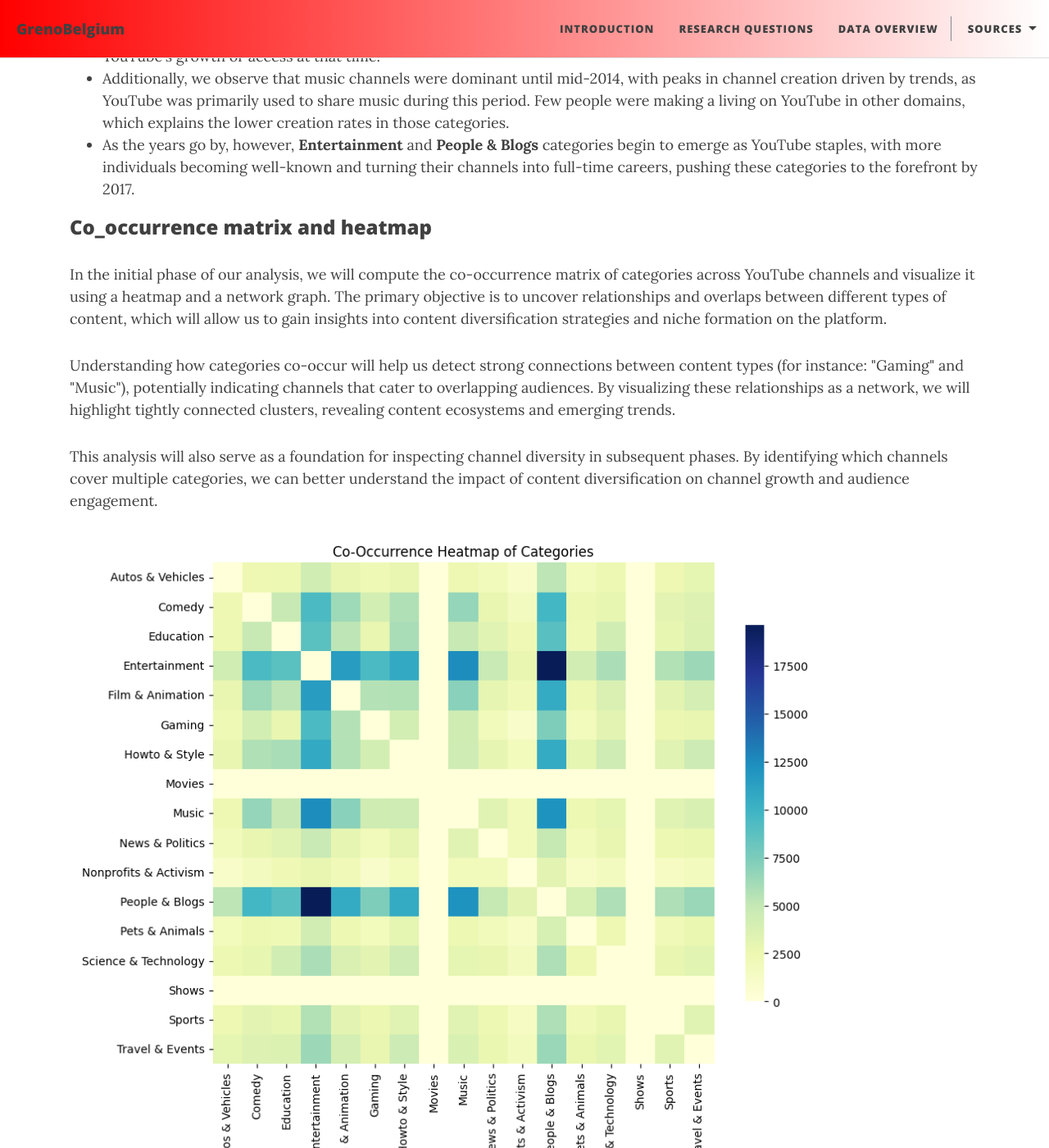
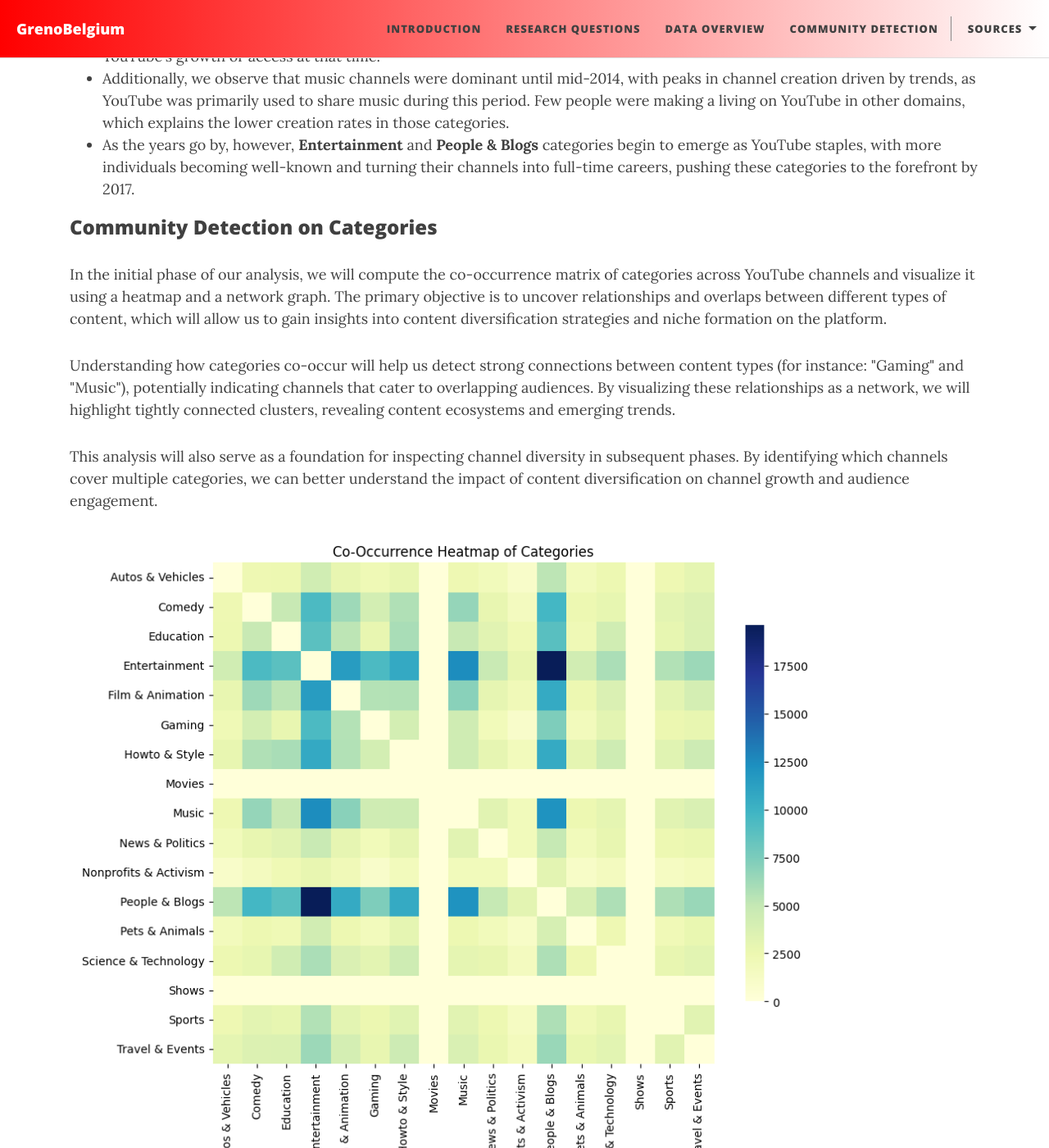
Before and after one commit to epfl-ada/ada-2024-project-grenobelgium, a Jekyll site: the page built from index.html, in a window 1280 px wide and 1400 px high, scrolled down 7944 px. Shown: the whole window at 82% size. Built offline with Jekyll 4.4.1, drawn with Linux system fonts in a browser that asks for light colours; some of the changed text lies outside the part shown.

Commit message:
Changed section naming

```diff
--- a/_includes/nav.html
+++ b/_includes/nav.html
@@ -18,6 +18,7 @@
   }
   .navbar-brand {
     padding-left: 20px; /* Add padding to move the team name to the right */
+    color: white !important; /* Set the team name font color to white */
   }
 </style>
 
@@ -40,7 +41,9 @@
       <li class="nav-item">
         <a class="nav-link scroll-link" href="#data-overview">Data Overview</a>
       </li>
-      <!-- Remove links to sections that no longer exist -->
+      <li class="nav-item">
+        <a class="nav-link scroll-link" href="#community-detection-on-categories">Community Detection</a>
+      </li>
       <li class="nav-item shrink-bar"></li>
       <li class="nav-item dropdown">
         <a class="nav-link dropdown-toggle" href="#" id="sourcesDropdown" role="button" data-toggle="dropdown" aria-haspopup="true" aria-expanded="false">
--- a/index.html
+++ b/index.html
@@ -86,8 +86,8 @@ However, we lack sufficient data between 2015 and the end of 2016, which prevent
         </li>
     </ul>
 </section>
-<section id="Community detection on categories">
-    <h3>Co_occurrence matrix and heatmap</h3>
+<section id="community-detection-on-categories">
+    <h3>Community Detection on Categories</h3>
     <p>
         In the initial phase of our analysis, we will compute the co-occurrence matrix of categories across YouTube channels and visualize it using a heatmap and a network graph. The primary objective is to uncover relationships and overlaps between different types of content, which will allow us to gain insights into content diversification strategies and niche formation on the platform.
     </p>
```
Also changed, not shown: other parts of index.html (+1 -1 lines).
